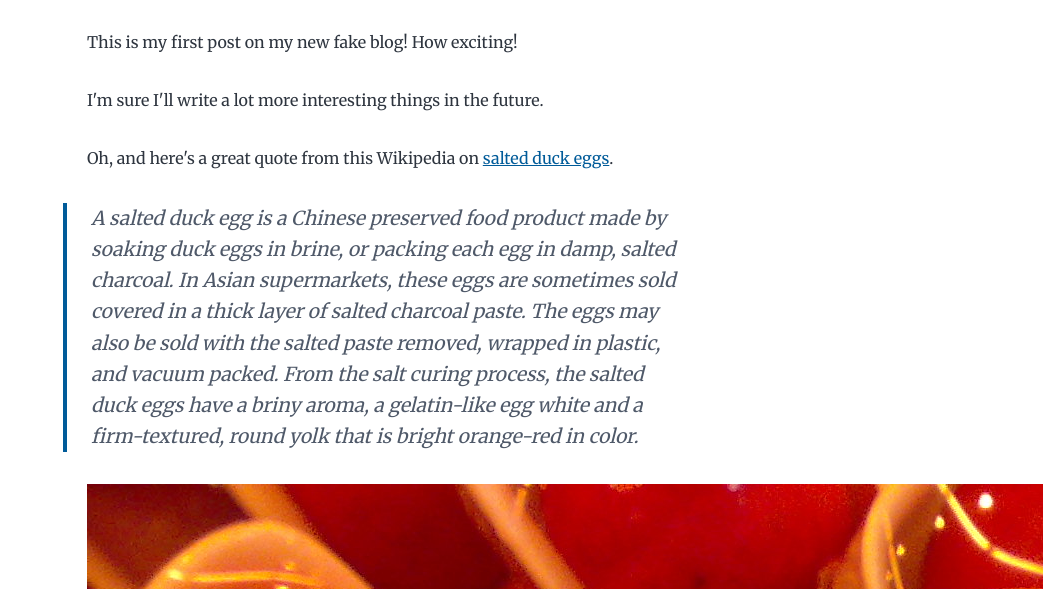
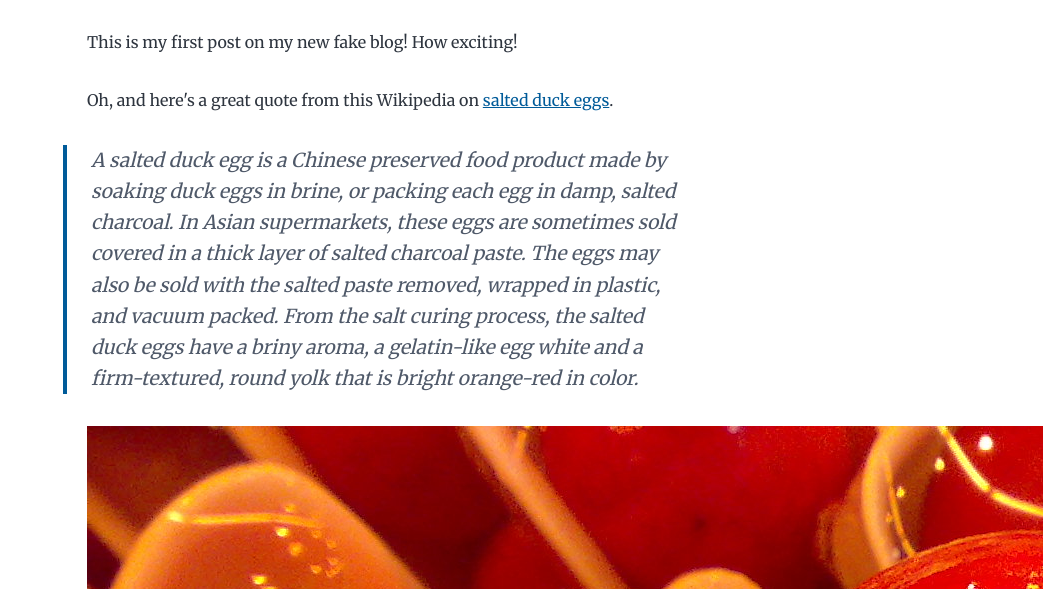
Before and after one commit to RinkeshG/gatsby-starter-blog-rinkesh, a Gatsby site: page /hello-world/ in a window 1280 px wide. Shown: the part 211-800 px from the top of the page, without its empty margins (237-1280 px from the left). Built offline with nearby package versions, Linux system fonts and the light colour scheme; Gatsby itself is replaced by a stand-in of ours; some packages are replaced by stand-ins of ours.

Commit message:
changed in hello world

```diff
--- a/content/blog/hello-world/index.md
+++ b/content/blog/hello-world/index.md
@@ -6,7 +6,6 @@ description: "Hello World"
 
 This is my first post on my new fake blog! How exciting!
 
-I'm sure I'll write a lot more interesting things in the future.
 
 Oh, and here's a great quote from this Wikipedia on
 [salted duck eggs](https://en.wikipedia.org/wiki/Salted_duck_egg).
```
